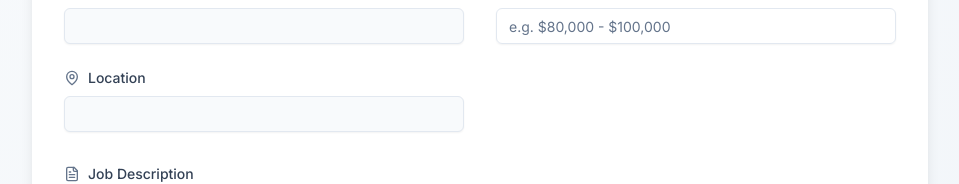
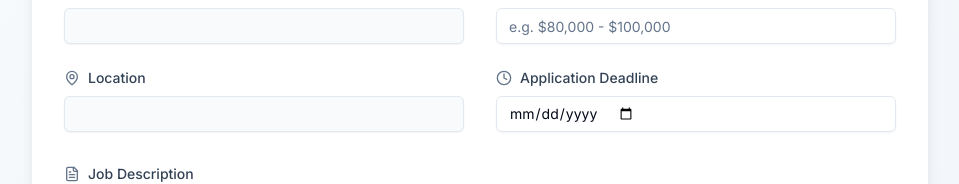
Before and after one commit to nareshdng201/prototype3-startgig, a Next.js app: page /employer/dashboard/add in a window 1280 px wide. Shown: the part 294-478 px from the top of the page, without its empty margins (160-1119 px from the left). Built offline with nearby package versions, Linux system fonts and the light colour scheme; no server answers.

Commit message:
Merge remote changes

```diff
--- a/app/admin/dashboard/page.tsx
+++ b/app/admin/dashboard/page.tsx
@@ -373,7 +373,7 @@ export default function AdminDashboard() {
                       <Input
                         value={schoolSettings.name}
                         onChange={(e) => setSchoolSettings((prev) => ({ ...prev, name: e.target.value }))}
-                        placeholder="University of Example"
+                        placeholder="University of School"
                       />
                     </div>
                     <div>
--- a/app/api/employer/jobs/route.ts
+++ b/app/api/employer/jobs/route.ts
@@ -15,6 +15,7 @@ const jobSchema = z.object({
   type: z.enum(['full-time', 'part-time', 'internship']),
   salary: z.string().optional(),
   requirements: z.array(z.string()),
+  deadline: z.string().optional(),
 })
 
 export async function GET(request: Request) {
@@ -54,7 +55,9 @@ export async function GET(request: Request) {
           description: job.description,
           requirements: job.requirements,
           postedAt: new Date(job.createdAt).toLocaleDateString(),
-          deadline: new Date(job.updatedAt).toLocaleDateString(),
+          deadline: job?.deadline
+            ? new Date(job.deadline).toLocaleDateString()
+            : new Date(new Date(job.createdAt).getTime() + 15 * 24 * 60 * 60 * 1000).toLocaleDateString(),
           status: job.status || "active",
           applicants: applicationCount,
           employerId: job.employerId,
--- a/app/auth/signup/page.tsx
+++ b/app/auth/signup/page.tsx
@@ -365,7 +365,7 @@ export default function SignUpPage() {
                   <Building2 className="absolute left-3 top-3 h-4 w-4 text-gray-400 group-focus-within:text-blue-600 transition-colors" />
                   <Input
                     id="schoolName"
-                    placeholder="University of Example"
+                    placeholder="University of School"
                     value={formData.schoolName}
                     onChange={(e) => handleInputChange("schoolName", e.target.value)}
                     onBlur={() => handleBlur("schoolName")}
--- a/app/employer/dashboard/add/page.tsx
+++ b/app/employer/dashboard/add/page.tsx
@@ -22,6 +22,7 @@ interface JobFormData {
   location: string
   type: "full-time" | "part-time" | "internship"
   salary: string
+  deadline: string
   requirements: string[]
 }
 
@@ -38,6 +39,7 @@ export default function PostJobPage() {
     location: "",
     type: "full-time",
     salary: "",
+    deadline: "",
     requirements: [],
   })
 
@@ -248,6 +250,25 @@ export default function PostJobPage() {
                       className="transition-all duration-200"
                     />
                   </div>
+
+                  <div className="space-y-2">
+                    <div className="flex items-center gap-2">
+                      <Clock className="h-4 w-4 text-slate-500" />
+                      <label htmlFor="deadline" className="text-sm font-medium text-slate-700">
+                        Application Deadline
+                      </label>
+                    </div>
+                    <Input
+                      id="deadline"
+                      name="deadline"
+                      type="date"
+                      required
+                      value={formData.deadline}
+                      onChange={handleInputChange}
+                      min={new Date().toISOString()}
+                      className="transition-all duration-200"
+                    />
+                  </div>
                 </div>
               </div>
 
--- a/app/models/job/job.model.ts
+++ b/app/models/job/job.model.ts
@@ -7,6 +7,7 @@ interface Job extends Document {
     company: string;
     location: string;
     type: 'full-time' | 'part-time' | 'internship';
+    deadline?: Date;
     salary?: string;
     requirements: string[];
     employerId: string;
@@ -37,6 +38,10 @@ const JobSchema: Schema<Job> = new Schema({
         enum: ['full-time', 'part-time', 'internship'],
         required: [true, 'Type is required'],
     },
+    deadline: {
+        type: Date,
+        required: false,
+    },
     salary: {
         type: String,
         required: false,
--- a/app/page.tsx
+++ b/app/page.tsx
@@ -37,7 +37,7 @@ export default function LandingPage() {
           </p>
 
           {/* Role Selection Cards */}
-          <div className="grid md:grid-cols-3 gap-8 max-w-4xl mx-auto mt-12">
+          <div className="grid md:grid-cols-2 gap-8 max-w-4xl mx-auto mt-12">
             <Card className="hover:shadow-lg transition-shadow cursor-pointer border-2 hover:border-blue-200">
               <CardHeader className="text-center">
                 <GraduationCap className="h-12 w-12 text-blue-600 mx-auto mb-4" />
@@ -68,7 +68,7 @@ export default function LandingPage() {
               </CardContent>
             </Card>
 
-            <Card className="hover:shadow-lg transition-shadow cursor-pointer border-2 hover:border-purple-200">
+            {/* <Card className="hover:shadow-lg transition-shadow cursor-pointer border-2 hover:border-purple-200">
               <CardHeader className="text-center">
                 <Users className="h-12 w-12 text-purple-600 mx-auto mb-4" />
                 <CardTitle>School Admin</CardTitle>
@@ -81,7 +81,7 @@ export default function LandingPage() {
                   </Button>
                 </Link>
               </CardContent>
-            </Card>
+            </Card> */}
           </div>
         </div>
       </section>
--- a/app/student/dashboard/page.tsx
+++ b/app/student/dashboard/page.tsx
@@ -42,7 +42,7 @@ export default function StudentDashboard() {
   const [isApplying, setIsApplying] = useState<string | null>(null)
   const [isWithdrawing, setIsWithdrawing] = useState<string | null>(null)
   const [uniqueLocations, setUniqueLocations] = useState<string[]>([])
- console.log(typeFilter)
+  console.log(typeFilter)
   const fetchJobs = async () => {
     try {
       const response = await fetch("/api/jobs")
@@ -438,7 +438,13 @@ export default function StudentDashboard() {
                       </div>
                       <div className="flex justify-between items-center text-sm text-gray-500">
                         <span>Posted {new Date(job.createdAt).toLocaleDateString()}</span>
-                        <span>Deadline: {new Date(new Date(job.createdAt).setMonth(new Date(job.createdAt).getMonth() + 1)).toLocaleDateString()}</span>
+                        <span>
+                          Deadline: {
+                            job?.deadline
+                              ? job.deadline
+                              : new Date(new Date(job.createdAt).getTime() + 15 * 24 * 60 * 60 * 1000).toLocaleDateString()
+                          }
+                        </span>
                       </div>
                     </CardContent>
                   </Card>
--- a/app/student/jobs/[id]/page.tsx
+++ b/app/student/jobs/[id]/page.tsx
@@ -128,7 +128,7 @@ export default function JobDetailsPage() {
     }
   }
 
-   const uploadPDFToCloudinary = async (file: File): Promise<string> => {
+  const uploadPDFToCloudinary = async (file: File): Promise<string> => {
     const formData = new FormData()
     formData.append('file', file)
     formData.append('upload_preset', 'xmatoImage') // Your unsigned preset
@@ -360,7 +360,7 @@ export default function JobDetailsPage() {
     )
   }
 
-  const deadlineDate = new Date(new Date(job.createdAt).getTime() + 15 * 24 * 60 * 60 * 1000);
+  const deadlineDate = job?.deadline ? new Date(job.deadline) : new Date(new Date(job.createdAt).getTime() + 15 * 24 * 60 * 60 * 1000);
   const daysUntilDeadline = getDaysUntilDeadline(deadlineDate.toISOString());
 
   return (
@@ -470,7 +470,7 @@ export default function JobDetailsPage() {
                     </div>
                   ))}
                 </div>
-          </CardContent>
+              </CardContent>
             </Card>
           </div>
 
--- a/lib/slices/authSlice.ts
+++ b/lib/slices/authSlice.ts
@@ -24,7 +24,7 @@ const authSlice = createSlice({
       state,
       action: PayloadAction<{ user: App.User; token: string }>
     ) => {
-      console.log(action.payload)
+
       state.user = action.payload.user;
       state.token = action.payload.token;
       state.isAuthenticated = true;
```
Also changed, not shown: 1 other file (tests, documents, lock files or other folders).
